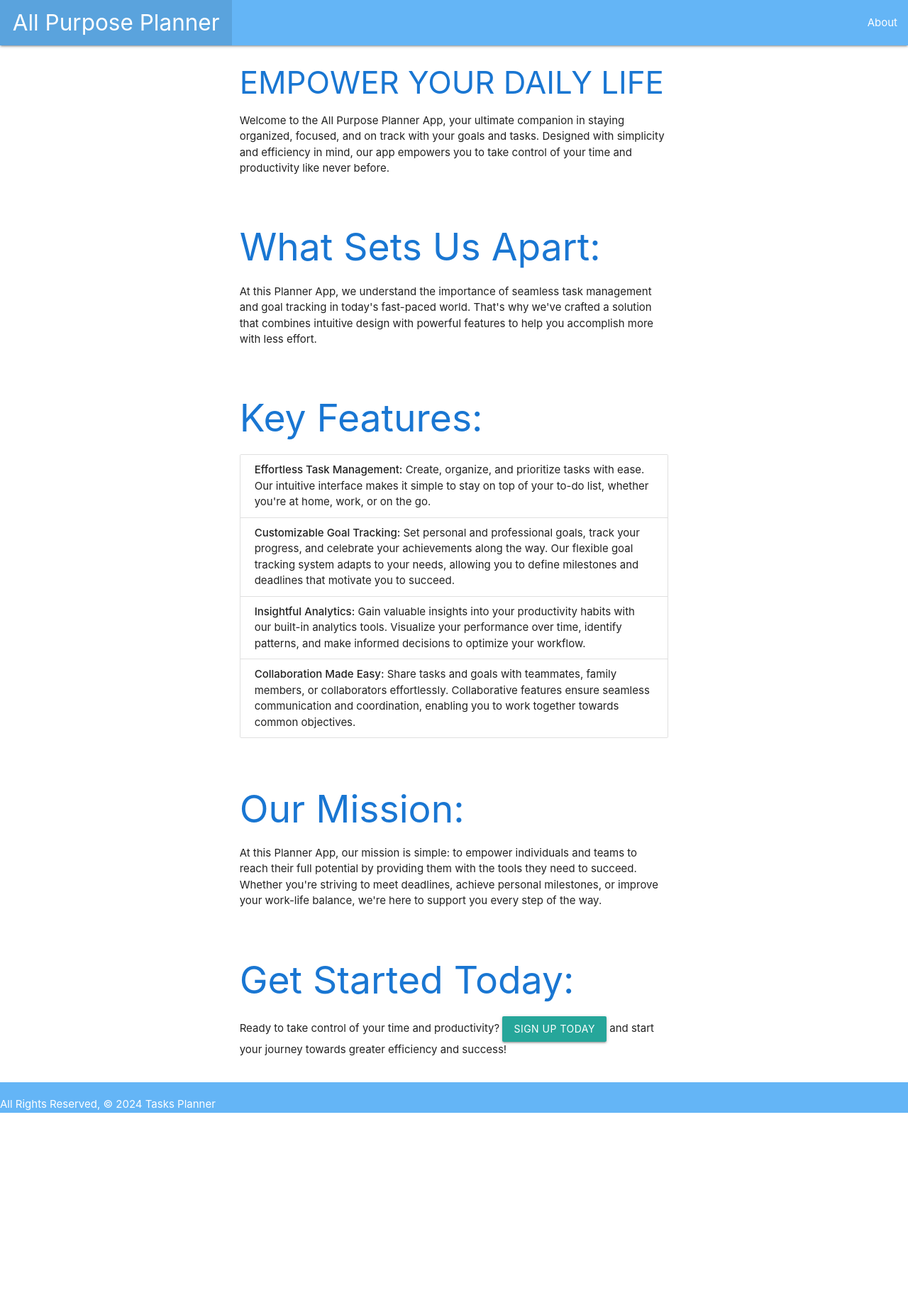
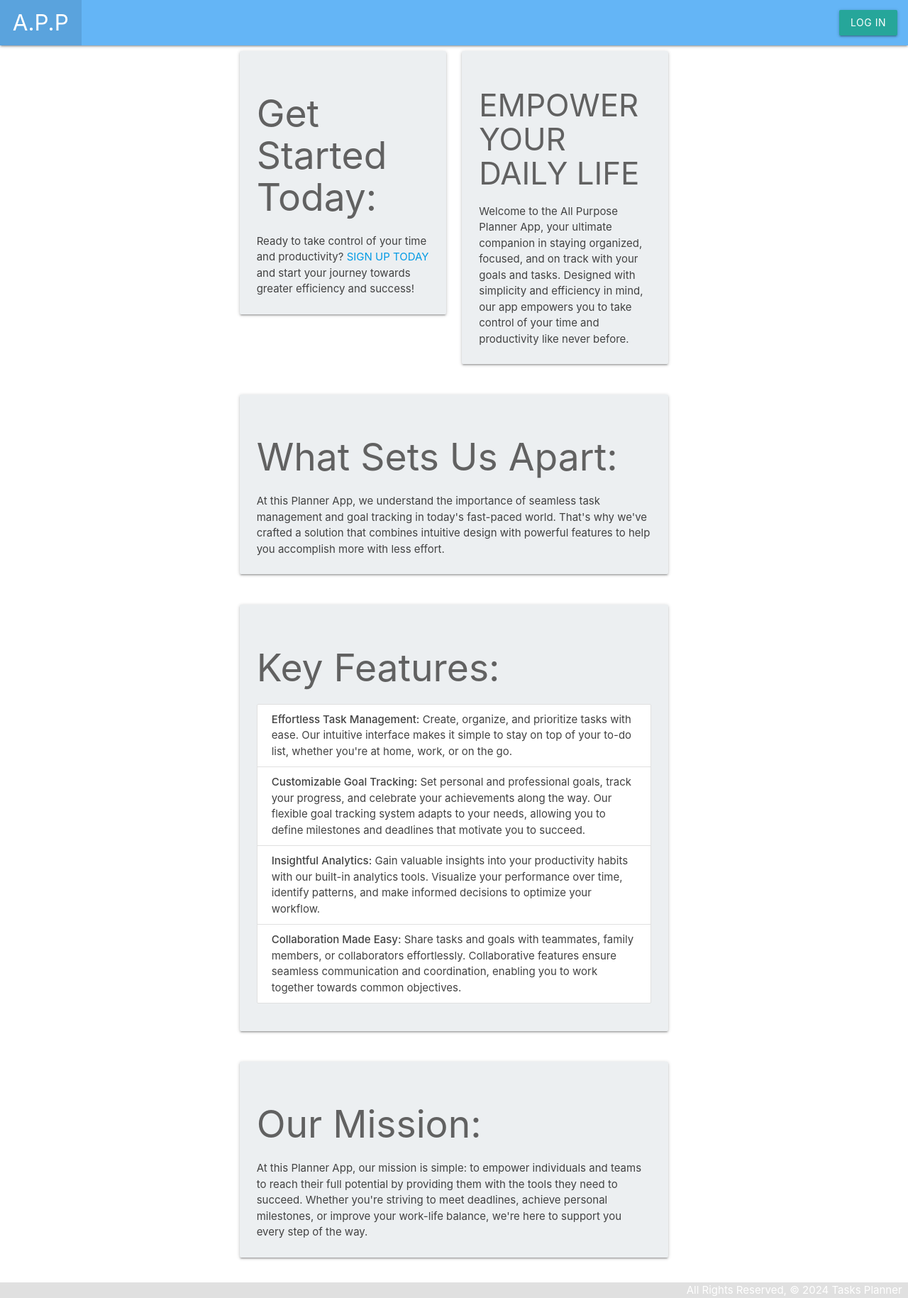
Before and after one commit to MarkB28Jr/all_purpose_planner, a Django app: page /about/ in a window 1280 px wide. Shown: the whole page at 71% size. Before the commit the page ends 1568 px from the top, so only its background shows below. Run offline with Django 5.2, Linux system fonts and the light colour scheme.

Commit message:
Developing App

```diff
--- a/main_app/static/css/style.css
+++ b/main_app/static/css/style.css
@@ -6,3 +6,18 @@
 .tab-link:hover {
   text-decoration: underline;
 }
+
+body {
+  display: flex;
+  min-height: 100vh;
+  flex-direction: column;
+}
+
+main {
+  flex: 1 0 auto;
+}
+
+footer.page-footer {
+  padding-top: 0;
+  text-align: right;
+}
--- a/main_app/templates/about.html
+++ b/main_app/templates/about.html
@@ -3,42 +3,59 @@
 {% block content %}
 <div class="container">
     <div class="row">
-        <div class="col s12">
-            <h3 class="blue-text text-darken-2">EMPOWER YOUR DAILY LIFE</h3>
-            <p>Welcome to the All Purpose Planner App, your ultimate companion in staying organized, focused, and on track with your goals and tasks. Designed with simplicity and efficiency in mind, our app empowers you to take control of your time and productivity like never before.</p>
+        <div class="col s12 m6">
+            <div class="card blue-grey lighten-5">
+                <div class="card-content">
+                    <h2 class="grey-text text-darken-2">Get Started Today:</h2>
+                    <p class="grey-text text-darken-3">Ready to take control of your time and productivity? <a href="{% url 'signup' %}" class="signup-link">SIGN UP TODAY</a> and start your journey towards greater efficiency and success!</p>
+                </div>
+            </div>
+        </div>
+        <div class="col s12 m6">
+            <div class="card blue-grey lighten-5">
+                <div class="card-content">
+                    <h3 class="grey-text text-darken-2">EMPOWER YOUR DAILY LIFE</h3>
+                    <p class="grey-text text-darken-3">Welcome to the All Purpose Planner App, your ultimate companion in staying organized, focused, and on track with your goals and tasks. Designed with simplicity and efficiency in mind, our app empowers you to take control of your time and productivity like never before.</p>
+                </div>
+            </div>
         </div>
     </div>
 
     <div class="row">
         <div class="col s12">
-            <h2 class="blue-text text-darken-2">What Sets Us Apart:</h2>
-            <p>At this Planner App, we understand the importance of seamless task management and goal tracking in today's fast-paced world. That's why we've crafted a solution that combines intuitive design with powerful features to help you accomplish more with less effort.</p>
+            <div class="card blue-grey lighten-5">
+                <div class="card-content">
+                    <h2 class="grey-text text-darken-2">What Sets Us Apart:</h2>
+                    <p class="grey-text text-darken-3">At this Planner App, we understand the importance of seamless task management and goal tracking in today's fast-paced world. That's why we've crafted a solution that combines intuitive design with powerful features to help you accomplish more with less effort.</p>
+                </div>
+            </div>
         </div>
     </div>
 
     <div class="row">
         <div class="col s12">
-            <h2 class="blue-text text-darken-2">Key Features:</h2>
-            <ul class="collection">
-                <li class="collection-item"><strong>Effortless Task Management:</strong> Create, organize, and prioritize tasks with ease. Our intuitive interface makes it simple to stay on top of your to-do list, whether you're at home, work, or on the go.</li>
-                <li class="collection-item"><strong>Customizable Goal Tracking:</strong> Set personal and professional goals, track your progress, and celebrate your achievements along the way. Our flexible goal tracking system adapts to your needs, allowing you to define milestones and deadlines that motivate you to succeed.</li>
-                <li class="collection-item"><strong>Insightful Analytics:</strong> Gain valuable insights into your productivity habits with our built-in analytics tools. Visualize your performance over time, identify patterns, and make informed decisions to optimize your workflow.</li>
-                <li class="collection-item"><strong>Collaboration Made Easy:</strong> Share tasks and goals with teammates, family members, or collaborators effortlessly. Collaborative features ensure seamless communication and coordination, enabling you to work together towards common objectives.</li>
-            </ul>
+            <div class="card blue-grey lighten-5">
+                <div class="card-content">
+                    <h2 class="grey-text text-darken-2">Key Features:</h2>
+                    <ul class="collection">
+                        <li class="collection-item grey-text text-darken-3"><strong>Effortless Task Management:</strong> Create, organize, and prioritize tasks with ease. Our intuitive interface makes it simple to stay on top of your to-do list, whether you're at home, work, or on the go.</li>
+                        <li class="collection-item grey-text text-darken-3"><strong>Customizable Goal Tracking:</strong> Set personal and professional goals, track your progress, and celebrate your achievements along the way. Our flexible goal tracking system adapts to your needs, allowing you to define milestones and deadlines that motivate you to succeed.</li>
+                        <li class="collection-item grey-text text-darken-3"><strong>Insightful Analytics:</strong> Gain valuable insights into your productivity habits with our built-in analytics tools. Visualize your performance over time, identify patterns, and make informed decisions to optimize your workflow.</li>
+                        <li class="collection-item grey-text text-darken-3"><strong>Collaboration Made Easy:</strong> Share tasks and goals with teammates, family members, or collaborators effortlessly. Collaborative features ensure seamless communication and coordination, enabling you to work together towards common objectives.</li>
+                    </ul>
+                </div>
+            </div>
         </div>
     </div>
 
     <div class="row">
         <div class="col s12">
-            <h2 class="blue-text text-darken-2">Our Mission:</h2>
-            <p>At this Planner App, our mission is simple: to empower individuals and teams to reach their full potential by providing them with the tools they need to succeed. Whether you're striving to meet deadlines, achieve personal milestones, or improve your work-life balance, we're here to support you every step of the way.</p>
-        </div>
-    </div>
-
-    <div class="row">
-        <div class="col s12">
-            <h2 class="blue-text text-darken-2">Get Started Today:</h2>
-            <p>Ready to take control of your time and productivity? <a href="{% url 'signup' %}" class="waves-effect waves-light btn">Sign up today</a> and start your journey towards greater efficiency and success!</p>
+            <div class="card blue-grey lighten-5">
+                <div class="card-content">
+                    <h2 class="grey-text text-darken-2">Our Mission:</h2>
+                    <p class="grey-text text-darken-3">At this Planner App, our mission is simple: to empower individuals and teams to reach their full potential by providing them with the tools they need to succeed. Whether you're striving to meet deadlines, achieve personal milestones, or improve your work-life balance, we're here to support you every step of the way.</p>
+                </div>
+            </div>
         </div>
     </div>
 </div>
--- a/main_app/templates/base.html
+++ b/main_app/templates/base.html
@@ -10,6 +10,7 @@
     <title>All Purpose Planner</title>
     <link rel="stylesheet" href="https://cdnjs.cloudflare.com/ajax/libs/materialize/1.0.0/css/materialize.min.css">
     <link rel="stylesheet" type="text/css" href="{% static 'css/style.css' %}">
+    <link href="https://fonts.googleapis.com/icon?family=Material+Icons" rel="stylesheet">
     <script src="https://cdnjs.cloudflare.com/ajax/libs/materialize/1.0.0/js/materialize.min.js"></script>
 </head>
 
@@ -18,10 +19,10 @@
         <nav>
             <div class="nav-wrapper blue lighten-2">
                 <ul>
-                    <a href="{% url 'home' %}" class="brand-logo">&nbsp;&nbsp;All Purpose Planner&nbsp;&nbsp;</a>
+                    <a href="{% url 'home' %}" class="brand-logo">&nbsp;&nbsp;A.P.P&nbsp;&nbsp;</a>
                 </ul>
                 <ul class="right">
-                    <li><a href="{% url 'about' %}">About</a></li>
+                   <!-- <li><a href="{% url 'about' %}">About</a></li> -->
                     {% if user.is_authenticated %}
                     <li><a href="{% url 'events' %}">Featured Events</a></li>
                     <li><a href="{% url 'tasks_create' %}">Add Task</a></li>
@@ -33,6 +34,7 @@
                         </form>
                     </li>
                     {% else %}
+                    <li><a href="{% url 'login' %}" class="btn">Log In</a></li>
                     {% endif %}
                 </ul>
             </div>
@@ -42,7 +44,7 @@
         {% block content %}
         {% endblock %}
     </main>
-    <footer class="page-footer blue lighten-2">
+    <footer class="page-footer grey lighten-2">
         <div class="right-bottom">All Rights Reserved, &copy; {% now 'Y' %} Tasks Planner &nbsp;</div>
     </footer>
 </body>
--- a/main_app/views.py
+++ b/main_app/views.py
@@ -11,7 +11,6 @@ from django.contrib.auth import login
 from django.contrib.auth.forms import UserCreationForm
 from django.contrib.auth.decorators import login_required
 from django.contrib.auth.mixins import LoginRequiredMixin
-
 
 # Create your views here.
 def home(request):
@@ -49,7 +48,6 @@ def add_photo(request, featured_event_id):
             print(e)
     return redirect('home')  # Redirect to home if no photo is provided
 
-
 def signup(request):
     if request.user.is_authenticated:
         return redirect('home')  # Redirect to home if user is already logged in
@@ -66,13 +64,19 @@ def signup(request):
     context = {'form': form, 'error_message': error_message}
     return render(request, 'registration/signup.html', context)
 
-
+@login_required
+def add_featured_event(request, cat_id):
+  form = FeedingForm(request.POST)
+  if form.is_valid():
+    new_feeding = form.save(commit=False)
+    new_feeding.cat_id = cat_id
+    new_feeding.save()
+  return redirect('detail', cat_id=cat_id)
 
 # Class'set
 class TaskCreate(LoginRequiredMixin ,CreateView):
     model = Task
     fields = ['name', 'description']
-
     def form_valid(self, form):
         form.instance.user = self.request.user
         return super().form_valid(form)
```
Also changed, not shown: main_app/templates/home.html (+7 -11 lines).
